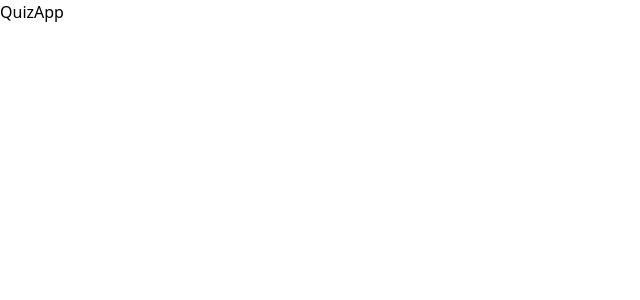
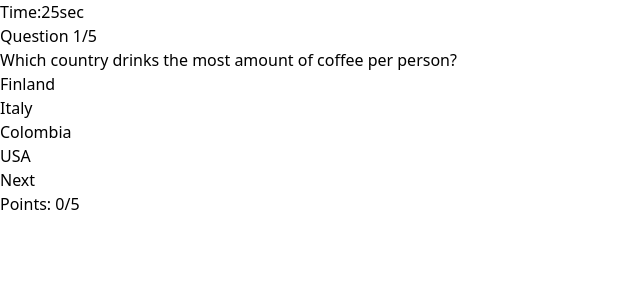
Before and after one commit to Kingcedru/React-Small-Exercise-Projects, a React (Vite) app: page / in a window 1280 px wide. Shown: the top 300 px of the page, without its empty margins (0-640 px from the left). Built offline with nearby package versions, Linux system fonts and the light colour scheme.

Commit message:
Update App.jsx

```diff
--- a/src/App.jsx
+++ b/src/App.jsx
@@ -1,10 +1,10 @@
 import React from "react";
-
+import QuizApp from './quizApp/QuizApp'
 
 export default function App() {
   return (
     <>
-       QuizApp
+       <QuizApp/>
     </>
   )
 }
```
